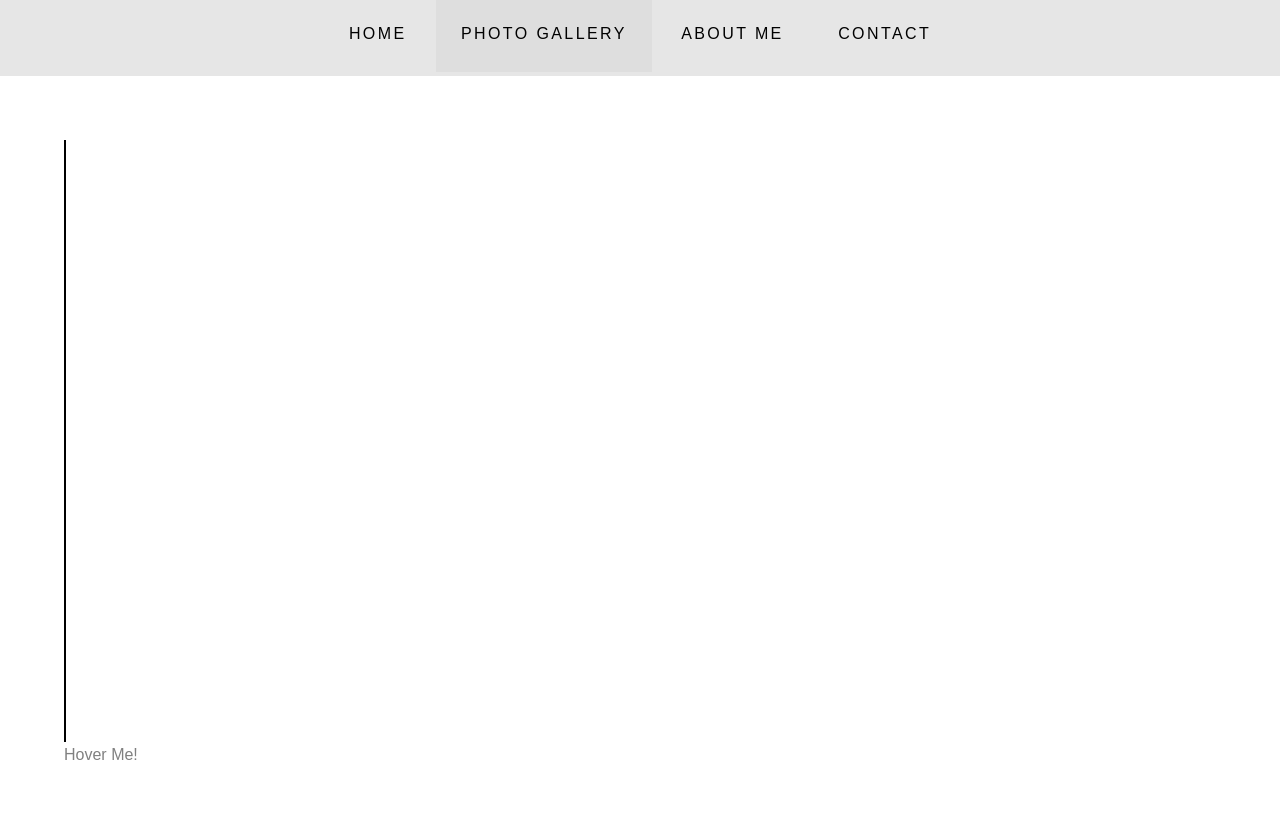
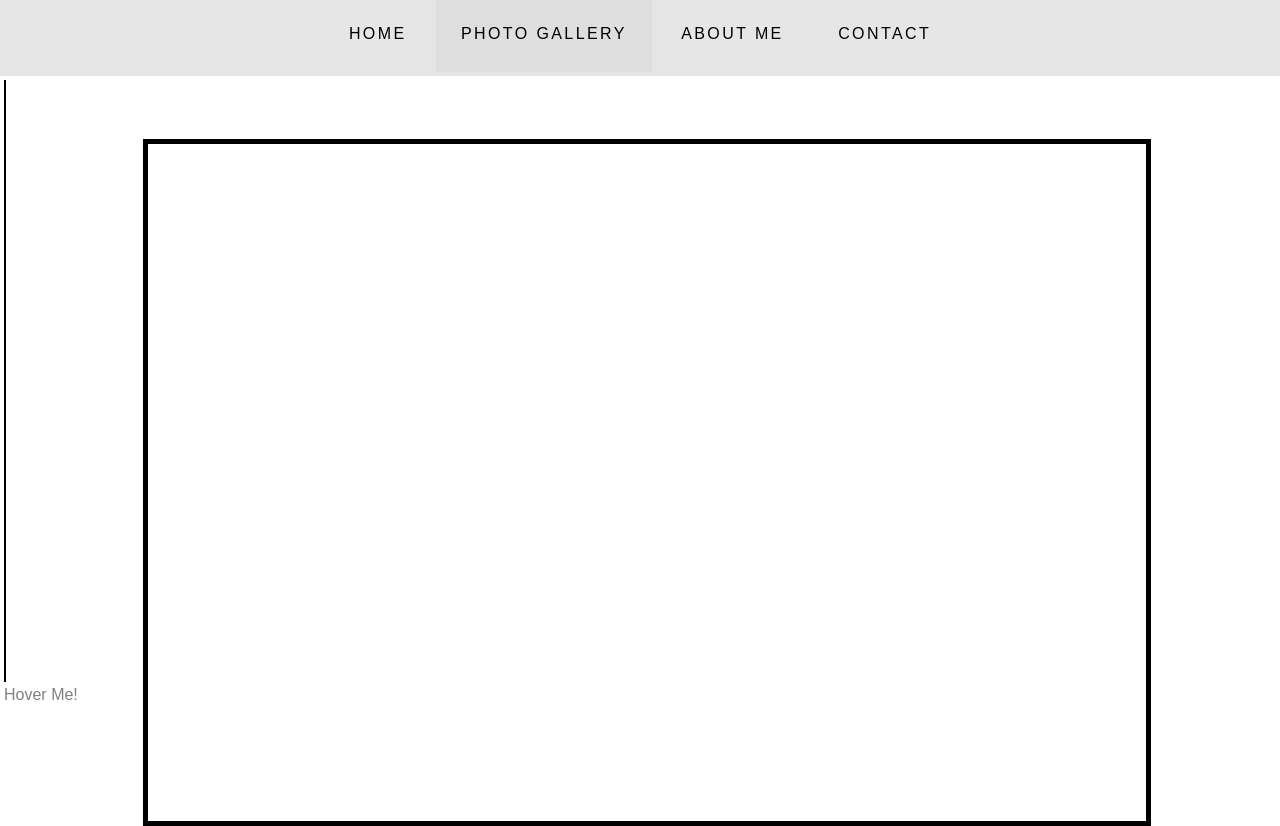
Before and after one commit to leer78/Website, a Flask app: page /buy in a window 1280 px wide. Before the commit the page ends 760 px from the top, so only its background shows below. Run offline with Flask 2, Linux system fonts and the light colour scheme; grey boxes are pictures that could not be loaded.

Commit message:
updated buy page

```diff
--- a/static/JS/buy.js
+++ b/static/JS/buy.js
@@ -4,8 +4,8 @@
     var name = localStorage.getItem("name");    // saves the image title
     var description = localStorage.getItem("description"); //Saves the image decription
 
-    //document.getElementById("image_title").innerHTML = name; //Sets the title sent by clicking picture
-    //document.getElementById("image_description").innerHTML = description; //Sets the description sent by clicking picture
+    document.getElementById("image_price").innerHTML = name; //Sets the title sent by clicking picture
+    document.getElementById("image_description").innerHTML = description; //Sets the description sent by clicking picture
 }
 
 
@@ -20,12 +20,14 @@
 }
 
 function magnify(imgID, zoom) {
-    //setInfo();
+    setInfo();
     var w, h, bw;
     var glass = document.getElementById("glass");   // Created empty DIV. cannot create new one in this function or a new one would be made every time the screen gets resized
     var img__name = localStorage.getItem("image");  // Saves the image name (directory)
     var img = document.getElementById(imgID);
     var ratio = localStorage.getItem("ratio"); //Saves the image ratio (width to height)
+    var img__container = document.getElementById("img-container");
+    var wrapper = document.getElementById("wrapper");
 
     //img.width = (window.innerWidth * 0.6);
     //img.height = img.width * ratio;
@@ -38,7 +40,11 @@
         img.height = img.width * ratio;
     }
 
+    img__container.width = img.width + 20;
+    img__container.height = img.height + 20;
 
+    wrapper.style.gridTemplateColumns = (img.width+80) +"px"+" "+(window.innerWidth-img.width-20)+"px";
+    wrapper.style.gridTemplateRows = (img.height+150) +"px";
 
 
     img.src = img__name;  // saves the image source to the proper one saved when the page is loaded
@@ -54,7 +60,7 @@
     /* Set background properties for the magnifier glass: */
     glass.style.backgroundImage = "url('" + img.src + "')";         // PROBABLY HAVE TO CHANGE THIS FOR THE FLASK TO WORK
     glass.style.backgroundRepeat = "no-repeat";
-    glass.style.backgroundSize = (img.width * zoom) + "px " + (img.height * zoom) + "px";
+    glass.style.backgroundSize = (img.width * zoom + 50) + "px " + (img.height * zoom-50) + "px";
     bw = 3;
     w = glass.offsetWidth / 2;
     h = glass.offsetHeight / 2;
--- a/static/css/buyStyle.css
+++ b/static/css/buyStyle.css
@@ -1,5 +1,10 @@
 * {
     overflow-y: hidden;
+    overflow-x:hidden;
+}
+
+#wrapper{
+    display:grid;
 }
 
 .img-zoom-container {
@@ -7,14 +12,17 @@
 }
 
 .image {
-    margin-left: 5%;
-    margin-top: 5%;
+    margin-top:5%;
+    margin-left:5%;
+    margin-right:5%;
     border-width: 1px;
     border-style: solid;
 }
 
 .img_magnifier_glass {
-    margin: 5%;
+    margin-top:5%;
+    margin-left:5%;
+    margin-right:5%;
     visibility: hidden;
     position: absolute;
     border: 1px solid gray;
@@ -28,3 +36,11 @@
     color: gray;
     z-index: -1;
 }
+
+.pricing{
+    margin-top:5%;
+    margin-left: 5%;
+    margin-right:15%;
+    text-align: center;
+    border:5px solid black;
+}
--- a/templates/buy.html
+++ b/templates/buy.html
@@ -11,7 +11,7 @@
     <script src="{{ url_for('static', filename='JS/headerFooter.js') }}"></script>
     <script src="{{ url_for('static', filename='JS/buy.js') }}"></script>
 
-   <!-- <link rel="stylesheet" type="text/css" href="footer/css/font-awesome.min.css"> -->
+    <!-- <link rel="stylesheet" type="text/css" href="footer/css/font-awesome.min.css"> -->
 
 
     <title></title>
@@ -51,21 +51,24 @@
 
 
 
+    <div id="wrapper">
+        <div class="img-zoom-container" id="img-container">
+            <figure>
+                <img id="buy_img" class="image" onmouseover="appear()">
+                <figcaption class="caption">Hover Me!</figcaption>
+            </figure>
 
-    <div class="img-zoom-container">
-        <figure>
-            <img id="buy_img" class="image" onmouseover="appear()">
-            <figcaption class="caption">Hover Me!</figcaption>
-        </figure>
+            <div id="glass" class="img_magnifier_glass" onmouseout="disappear()"></div>
+        </div>
 
-        <div id="glass" class="img_magnifier_glass" onmouseout="disappear()"></div>
+        <div class="pricing">
+            <p class="price"><span id="image_price"></span></p>
+            <p class="description"><span id="image_description"></span></p>
+        </div>
 
     </div>
 
-    <!-- <p class="price"><span id="image_price"></span></p>    INCLUDE PRICE IN SEPERATE BOX ABOVE
-            <p class = "price">DEMO PRICE</p>
-            <p class="description"><span id="image_description"></span></p>
---->
+
 
     <script>
         magnify("buy_img", 2);  // First is image ID, second is magnifying strength
```
